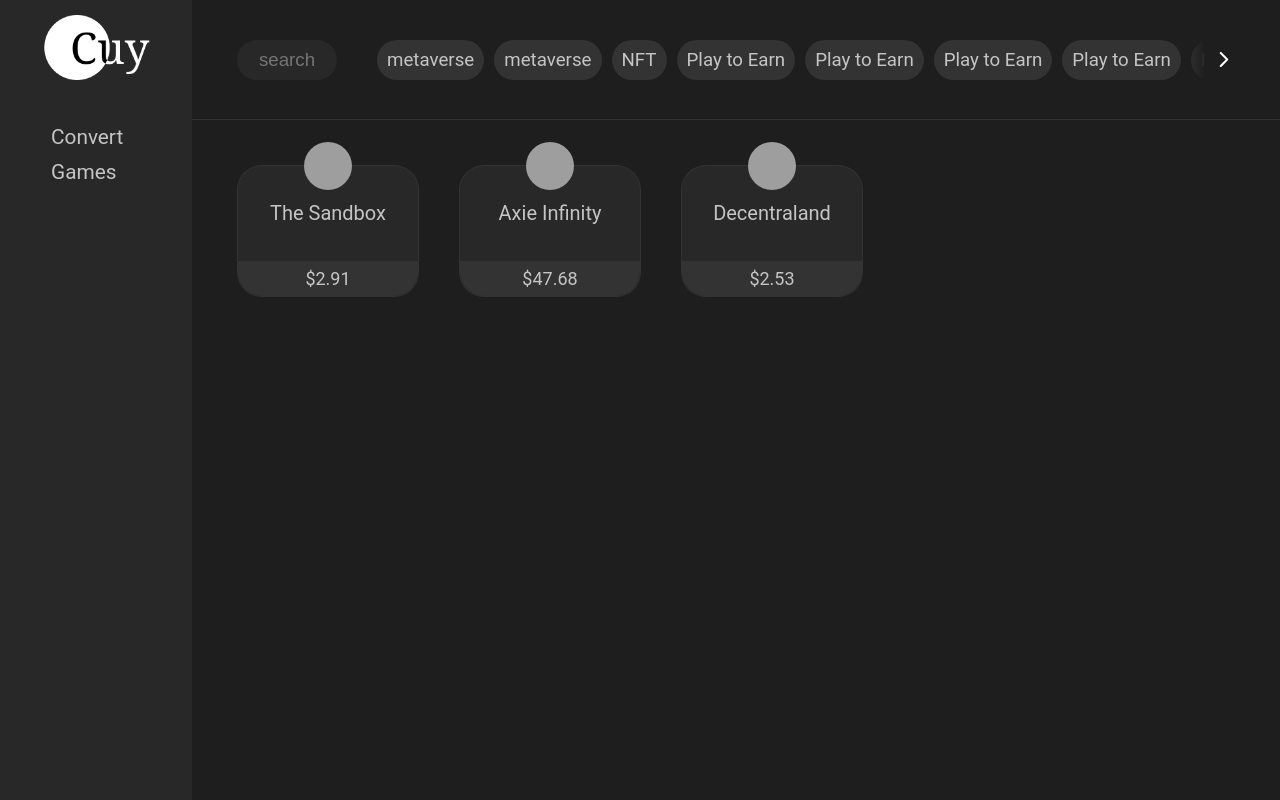
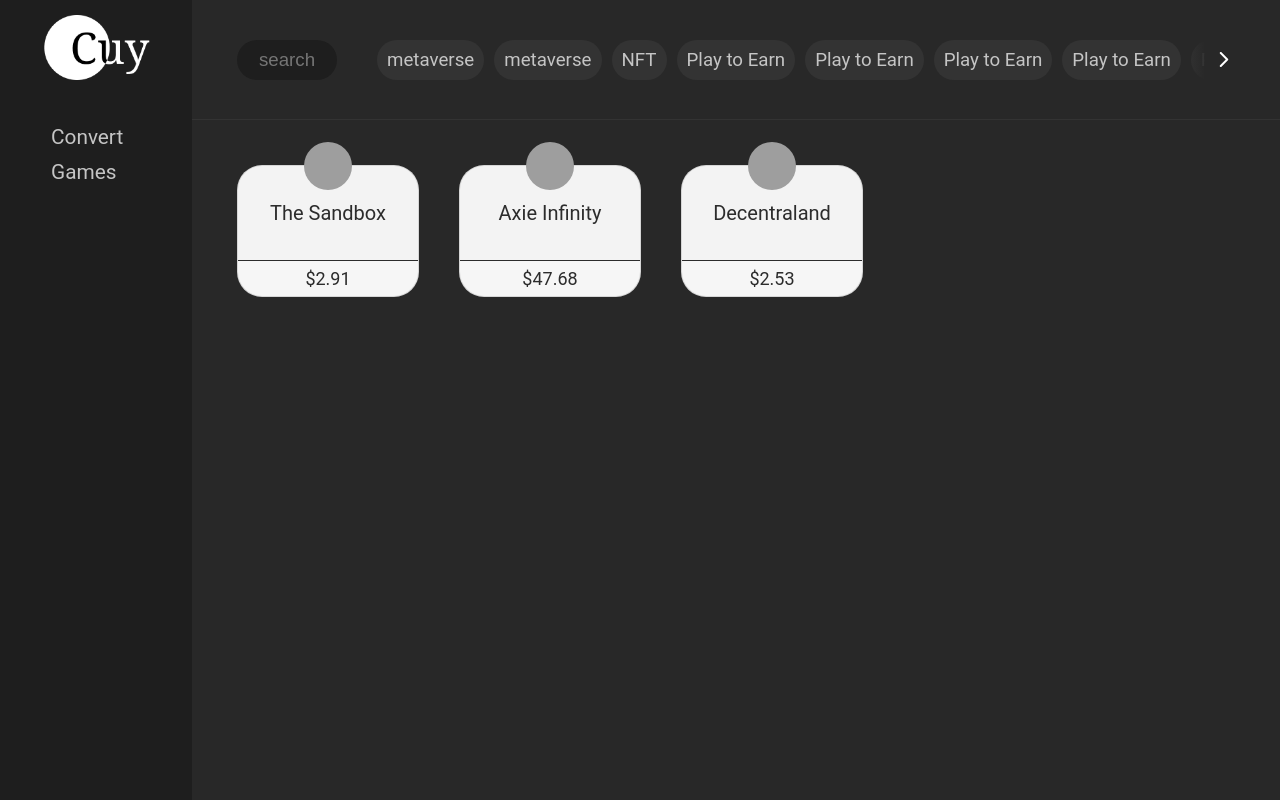
Before and after one commit to alexandermarquesm/appconvert, a Python web app: template appconvert/blueprints/webui/templates/cryptogames.html in a window 1280 px wide. Run offline with Jinja, Linux system fonts and the light colour scheme; the template is opened without the code that fills it, so the values that code supplies are empty; grey boxes are pictures that could not be loaded.

Commit message:
Alteração no estilo da pagina

```diff
--- a/appconvert/blueprints/webui/static/css/style.css
+++ b/appconvert/blueprints/webui/static/css/style.css
@@ -1,13 +1,21 @@
 :root {
-    --primary: #1E1E1E ;
-    --secondary: #282828;
+    --primary: #282828;
+    --secondary: #1E1E1E;
     --color-selected: #333333;
 
+    /* card cryptogames */
+    --bg-card-crypto: rgb(243, 243, 243);
+    --footer-card-crypto: rgba(255, 255, 255, 0.2);
+
+    /* card-convert */
     --primary-card-convert: #191b1f;
     --secondary-card-convert: #212429;
 
+    /* color fonts */
     --color-font-primary: rgb(197, 197, 197);
     --color-font-strong: rgb(230, 230, 230);
+    --color-font-card: rgb(44, 44, 44);
+
     font-family: "Roboto";
     font-size: 1.3rem;
 }
@@ -245,7 +253,7 @@
     height: 100%;
     width: 100%;
     position: absolute;
-    color: var(--color-font-primary);
+    color: var(--color-font-card);
     text-align: center;
     -webkit-backface-visibility: hidden;
     backface-visibility: hidden;
@@ -272,17 +280,18 @@
 
 .card__footer {
     position: absolute;
-    background: var(--color-selected);
+    background: var(--footer-card-crypto);
     font-size: 18px;
     width: 100%;
     bottom: 0;
     height: 35px;
     line-height: 35px;
     border-radius: 0px 0px 25px 25px;
+    border-top: 1px solid var(--color-font-card);
 }
 
 .card__face--front, .card__face--back{
-    background: #282828;
+    background: var(--bg-card-crypto);
     border-radius: 25px;
     border: 1px solid rgba(95, 95, 95, 0.2);
 }
@@ -301,7 +310,7 @@
 
 .card__face--back div span {
     font-size: 16px;
-    color: var(--color-font-primary);
+    color: var(--color-font-card);
 }
 
 /* ==================================== */
```
